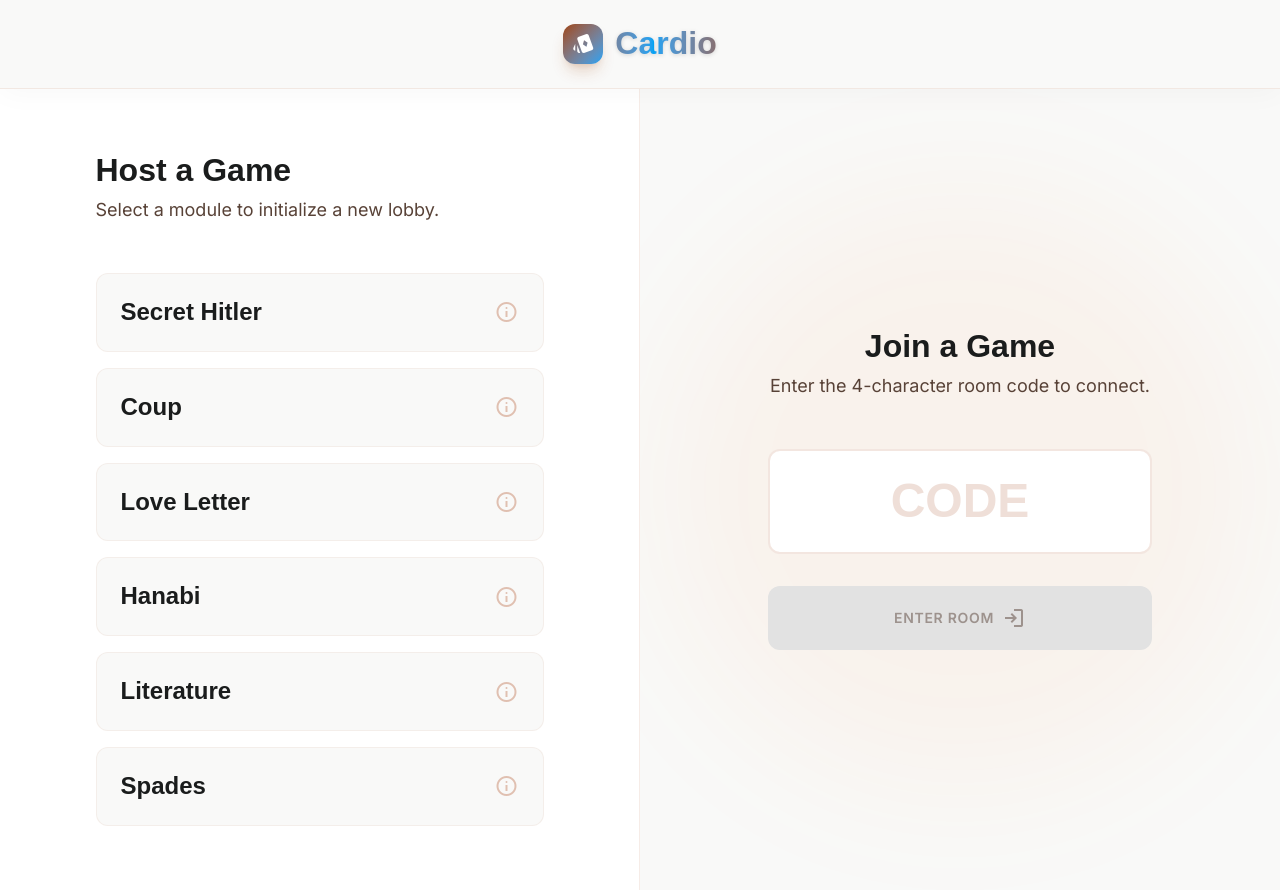
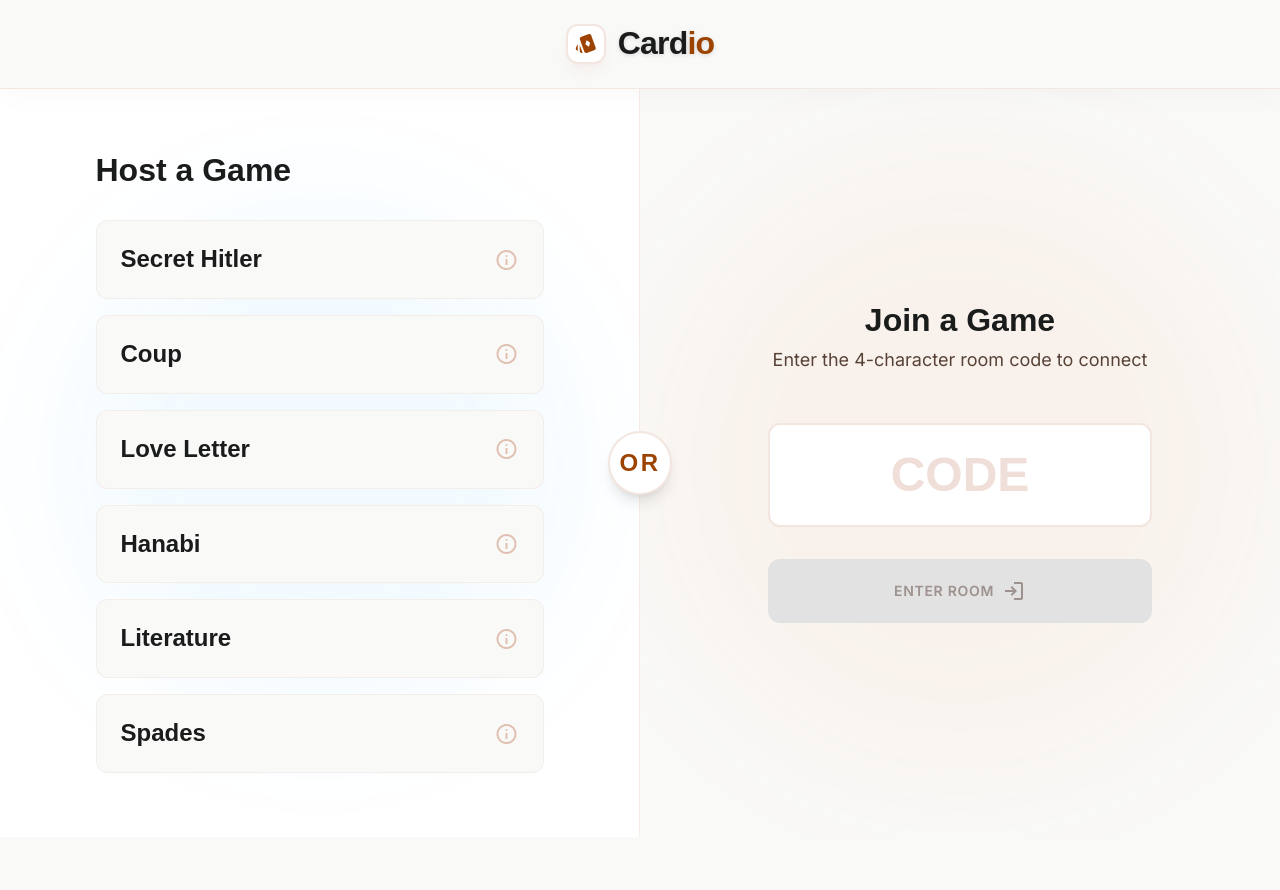
Before and after one commit to ashwinpra/cardio, a React (Vite) app: page / in a window 1280 px wide. After the commit the page ends 837 px from the top, so only its background shows below. Built offline with nearby package versions, Linux system fonts and the light colour scheme; a web font is replaced by a local one.

Commit message:
landing page minor changes;

```diff
--- a/src/components/LandingPage.tsx
+++ b/src/components/LandingPage.tsx
@@ -23,19 +23,28 @@
     <div className="bg-surface text-on-surface antialiased min-h-screen flex flex-col font-body-md text-body-md">
       <header className="w-full py-6 flex justify-center items-center bg-surface/90 backdrop-blur-md relative z-50 border-b border-outline-variant/30 sticky top-0 shadow-[0_4px_30px_rgba(0,0,0,0.03)]">
         <div className="flex items-center gap-3 cursor-default group">
-          <div className="w-10 h-10 rounded-xl bg-gradient-to-br from-primary to-tertiary-container flex items-center justify-center shadow-lg shadow-primary/20 group-hover:scale-110 group-hover:rotate-3 transition-all duration-300">
-            <span className="material-symbols-outlined text-on-primary text-xl" style={{ fontVariationSettings: "'FILL' 1" }}>playing_cards</span>
+          <div className="w-10 h-10 rounded-xl bg-surface-container-lowest border-2 border-outline-variant/40 flex items-center justify-center shadow-lg shadow-primary/5 group-hover:scale-110 group-hover:rotate-3 transition-all duration-300">
+            <span className="material-symbols-outlined text-primary text-xl" style={{ fontVariationSettings: "'FILL' 1" }}>playing_cards</span>
           </div>
-          <div className="font-headline-lg-mobile text-headline-lg-mobile bg-gradient-to-r from-primary via-tertiary-container to-primary bg-[length:200%_auto] animate-gradient bg-clip-text text-transparent select-none drop-shadow-sm">
-            Cardio
+          <div className="font-headline-lg-mobile text-headline-lg-mobile font-bold select-none drop-shadow-sm tracking-tight">
+            <span className="text-on-surface">Card</span>
+            <span className="text-primary">io</span>
           </div>
         </div>
       </header>
-      <main className="flex-1 flex flex-col lg:flex-row">
-        <section className="w-full lg:w-1/2 bg-surface-container-lowest p-container-margin md:p-section-gap flex flex-col justify-center border-b lg:border-b-0 lg:border-r border-outline-variant/30">
-          <div className="max-w-md mx-auto w-full">
+      <main className="relative flex-1 flex flex-col lg:flex-row">
+        {/* OR Divider */}
+        <div className="absolute top-1/2 left-1/2 -translate-x-1/2 -translate-y-1/2 z-20">
+          <div className="w-16 h-16 rounded-full bg-surface-container-lowest border-2 border-outline-variant/40 flex items-center justify-center font-headline-sm text-headline-sm uppercase text-primary shadow-lg tracking-[0.1em]">
+            OR
+          </div>
+        </div>
+
+        <section className="relative w-full lg:w-1/2 bg-surface-container-lowest p-container-margin md:p-section-gap flex flex-col justify-center border-b lg:border-b-0 lg:border-r border-outline-variant/30 overflow-hidden">
+          <div className="absolute top-1/2 left-1/2 -translate-x-1/2 -translate-y-1/2 w-[500px] h-[500px] bg-tertiary-container/5 rounded-full blur-3xl pointer-events-none"></div>
+          <div className="max-w-md mx-auto w-full relative z-10">
             <h1 className="font-headline-lg-mobile text-headline-lg-mobile md:font-headline-lg md:text-headline-lg mb-2 text-on-surface">Host a Game</h1>
-            <p className="font-body-lg text-body-lg text-on-surface-variant mb-12">Select a module to initialize a new lobby.</p>
+            <p className="font-body-lg text-body-lg mb-8 text-on-background"></p>
             <div className="flex flex-col gap-4">
               {Object.entries(GAME_RULES).map(([id, rule]) => (
                 <button
@@ -55,7 +64,7 @@
           <div className="absolute top-1/2 left-1/2 -translate-x-1/2 -translate-y-1/2 w-[600px] h-[600px] bg-primary-container/5 rounded-full blur-3xl pointer-events-none"></div>
           <div className="max-w-sm w-full relative z-10 text-center">
             <h2 className="font-headline-lg-mobile text-headline-lg-mobile md:font-headline-lg md:text-headline-lg mb-2 text-on-surface">Join a Game</h2>
-            <p className="font-body-lg text-body-lg text-on-surface-variant mb-12">Enter the 4-character room code to connect.</p>
+            <p className="font-body-lg text-body-lg text-on-surface-variant mb-12">Enter the 4-character room code to connect</p>
             <div className="flex flex-col gap-8">
               <div className="relative">
                 <input
```
